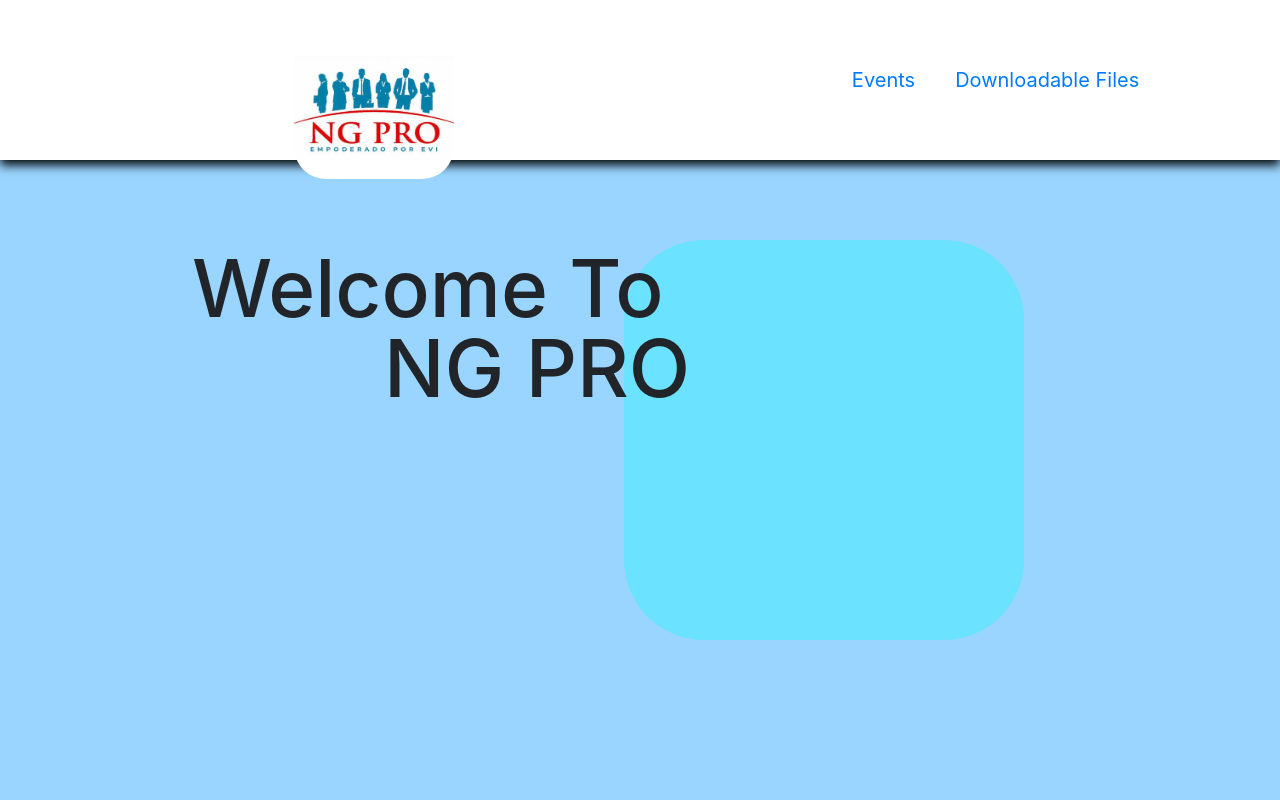
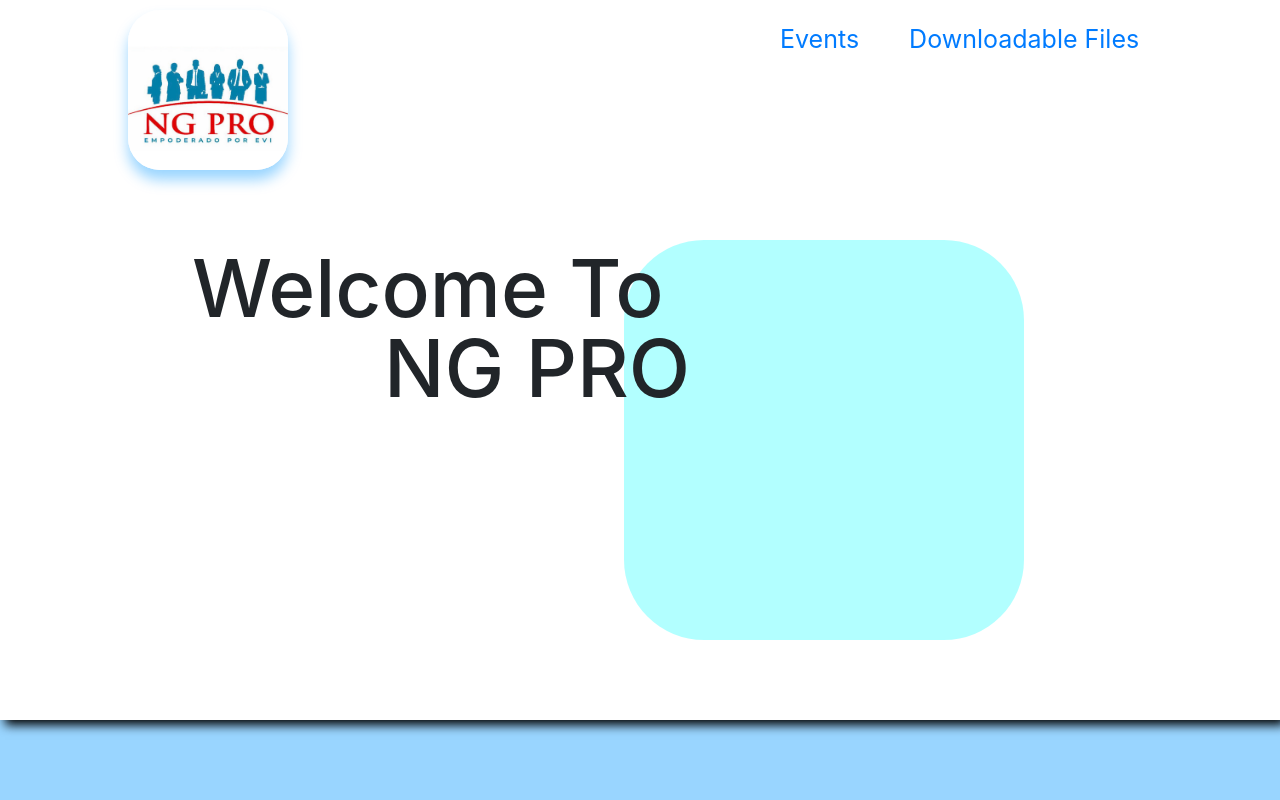
Before and after one commit to Drag49487Jr/ngpro_2nd, a React app: page /home in a window 1280 px wide. Shown: the top 800 px of the page. Built offline with nearby package versions, Linux system fonts and the light colour scheme.

Commit message:
adjust box-shadow

```diff
--- a/src/components/Navbar/Navbar.css
+++ b/src/components/Navbar/Navbar.css
@@ -1,15 +1,20 @@
 .links {
     display:flex;
-    font-size: 20px;
+    font-size: 25px;
     text-indent: 2em;
     position: relative;
     right:10%;
 
 }
 .navbar {
-    height:20vh;
+    height:10vh;
     width:100%;
     background-color:white;
-    box-shadow: 0px 5px 10px black;
+    /* box-shadow: 0px 5px 10px black; */
     /* background-image:linear-gradient(rgba(0,150,255), white); */
 }
+.image{
+    box-shadow: 0px 10px 14px rgba(0,150,255,.4);
+    position: absolute;
+    left:10%;
+}
--- a/src/components/Navbar/Navbar.jsx
+++ b/src/components/Navbar/Navbar.jsx
@@ -5,7 +5,7 @@
 class Navbar extends Component {
     render() {
         return(
-            <div className='navbar'>
+            <nav className='navbar'>
                 <div className='logo'>
                     <Link to='/home'> <img className='image' src='../images/ngpro-logo.jpeg' alt='ngpro'></img></Link>
                 </div>
@@ -13,7 +13,7 @@
                     <Link to='/events'>Events</Link>
                     <Link to='/downloadablefiles'>Downloadable Files</Link>
                 </div>
-            </div>
+            </nav>
         )
     }
 };
--- a/src/pages/App/App.js
+++ b/src/pages/App/App.js
@@ -3,6 +3,7 @@
 import LoginPage from '../LoginPage/LoginPage';
 import HomePage from '../HomePage/HomePage';
 import EventsPage from '../EventsPage/EventsPage';
+import DownloadableFiles from '../DownloadableFiles/DownloadableFiles';
 import './App.css';
 
 
@@ -22,6 +23,9 @@
         <Route path='/events' render={() =>
           <EventsPage />
         }/>
+        <Route path='/downloadablefiles' render={() =>
+          <DownloadableFiles />
+        }/>
       </Switch>
     </div>
   );
--- /dev/null
+++ b/src/pages/DownloadableFiles/DownloadableFiles.jsx
@@ -0,0 +1,15 @@
+import React , {Component} from 'react';
+import Navbar from '../../components/Navbar/Navbar';
+
+class DownloadableFiles extends Component {
+    render() {
+        return (
+            <div>
+                <Navbar />
+                <h1>DownloadableFiles</h1>
+            </div>
+        )
+    }
+};
+
+export default DownloadableFiles;
--- a/src/pages/HomePage/HomePage.css
+++ b/src/pages/HomePage/HomePage.css
@@ -1,3 +1,9 @@
+.top-section {
+    background-color:white;
+    height:90vh;
+    box-shadow: 5px 5px 10px black;
+}
+
 .headline {
     position: absolute;
     /* color:rgba(0,150,255); */
--- a/src/pages/HomePage/HomePage.jsx
+++ b/src/pages/HomePage/HomePage.jsx
@@ -6,7 +6,7 @@
     render() {
         return(
             <div>
-                <div>
+                <div className='top-section'>
                     <Navbar />
                     <div className='group-pic'>
 
```
